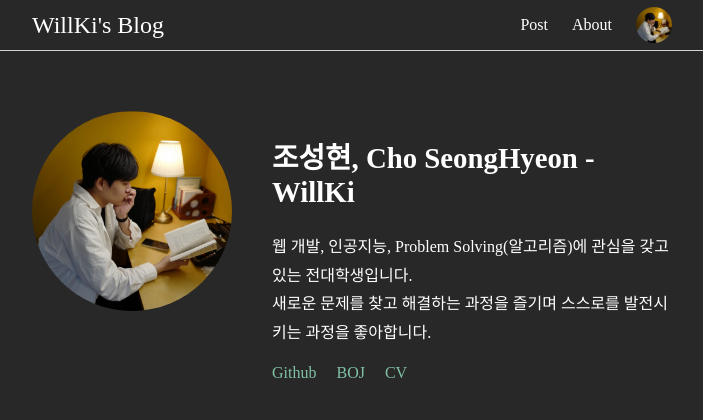
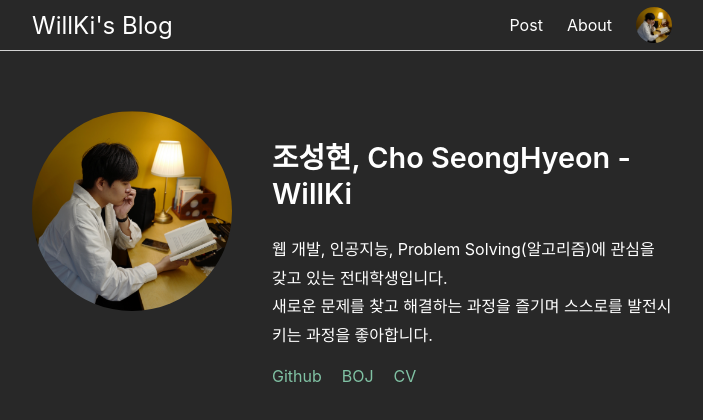
Before and after one commit to st42597/my-web, a React (Create React App) app in the folder client/: page / in a window 1280 px wide. Shown: the top 420 px of the page, without its empty margins (288-991 px from the left). Built offline with nearby package versions, Linux system fonts and the light colour scheme.

Commit message:
fix: fix an issue where fonts were different for each OS

```diff
--- a/client/src/index.css
+++ b/client/src/index.css
@@ -8,4 +8,6 @@ body {
 
 body {
   color: white;
+  font-family: -apple-system, BlinkMacSystemFont, "Segoe UI", Roboto,
+    "Helvetica Neue", Arial, sans-serif;
 }
```
